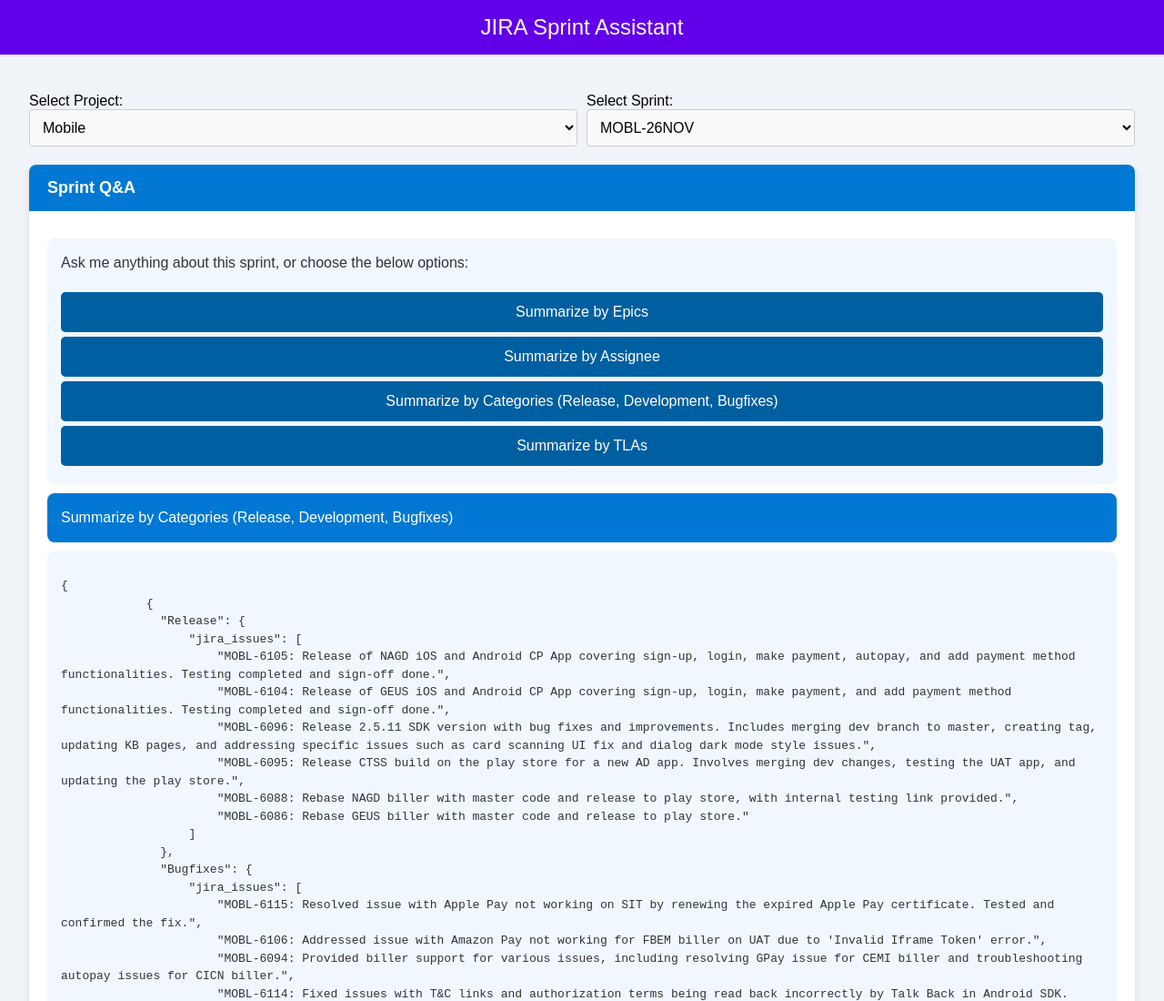
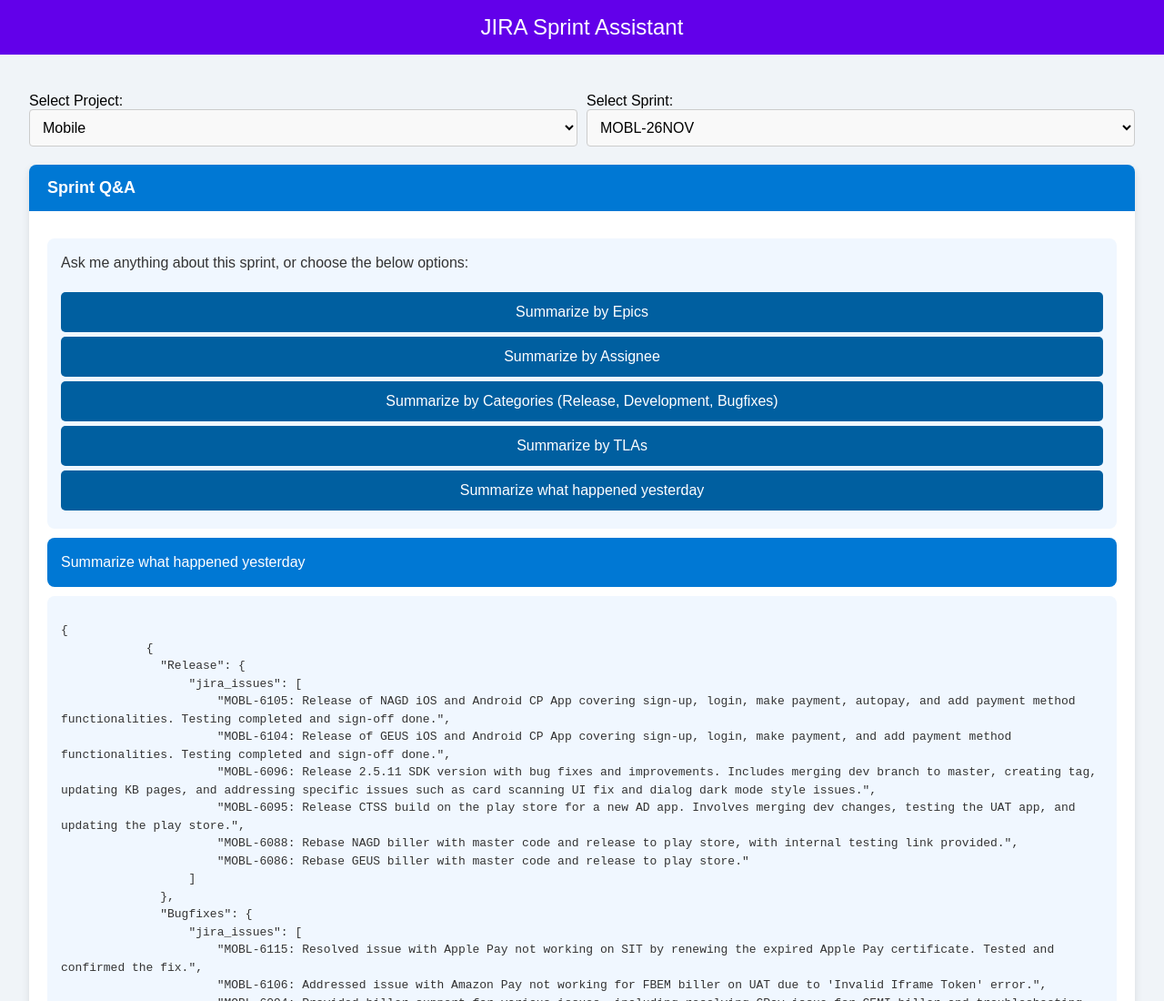
Before and after one commit to johndoeios/jirapoc, a plain HTML site: page index.html in a window 1280 px wide. Shown: the top 1100 px of the page at 91% size. Drawn offline with nearby package versions, Linux system fonts and the light colour scheme.

Commit message:
Update index.html

```diff
--- a/index.html
+++ b/index.html
@@ -335,10 +335,11 @@
             <a href="#" class="option-button">Summarize by Assignee</a>
             <a href="#" class="option-button">Summarize by Categories (Release, Development, Bugfixes)</a>
             <a href="#" class="option-button">Summarize by TLAs</a>
+            <a href="#" class="option-button">Summarize what happened yesterday</a>
           </div>
         </div>
         <div class="message user-message">
-          Summarize by Categories (Release, Development, Bugfixes)
+          Summarize what happened yesterday
         </div>
         <div class="message bot-message">
           <pre>{
```
